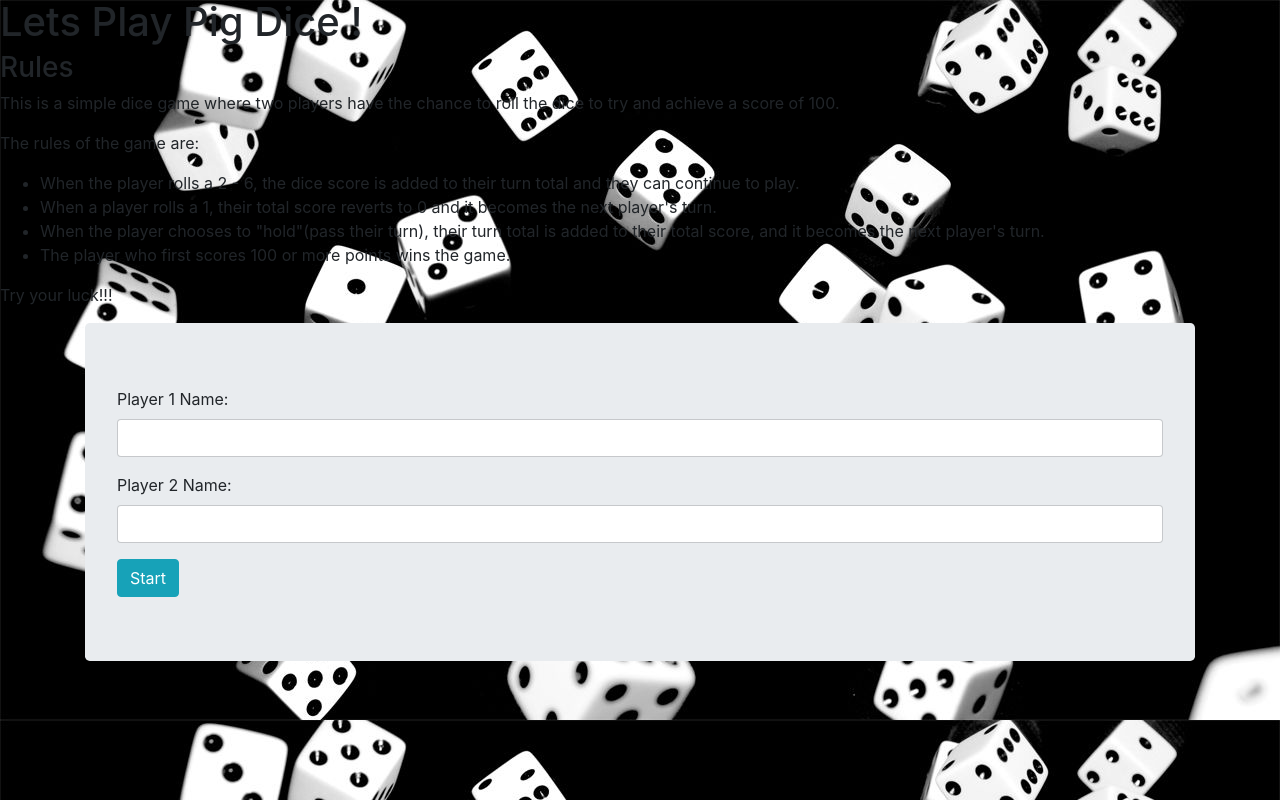
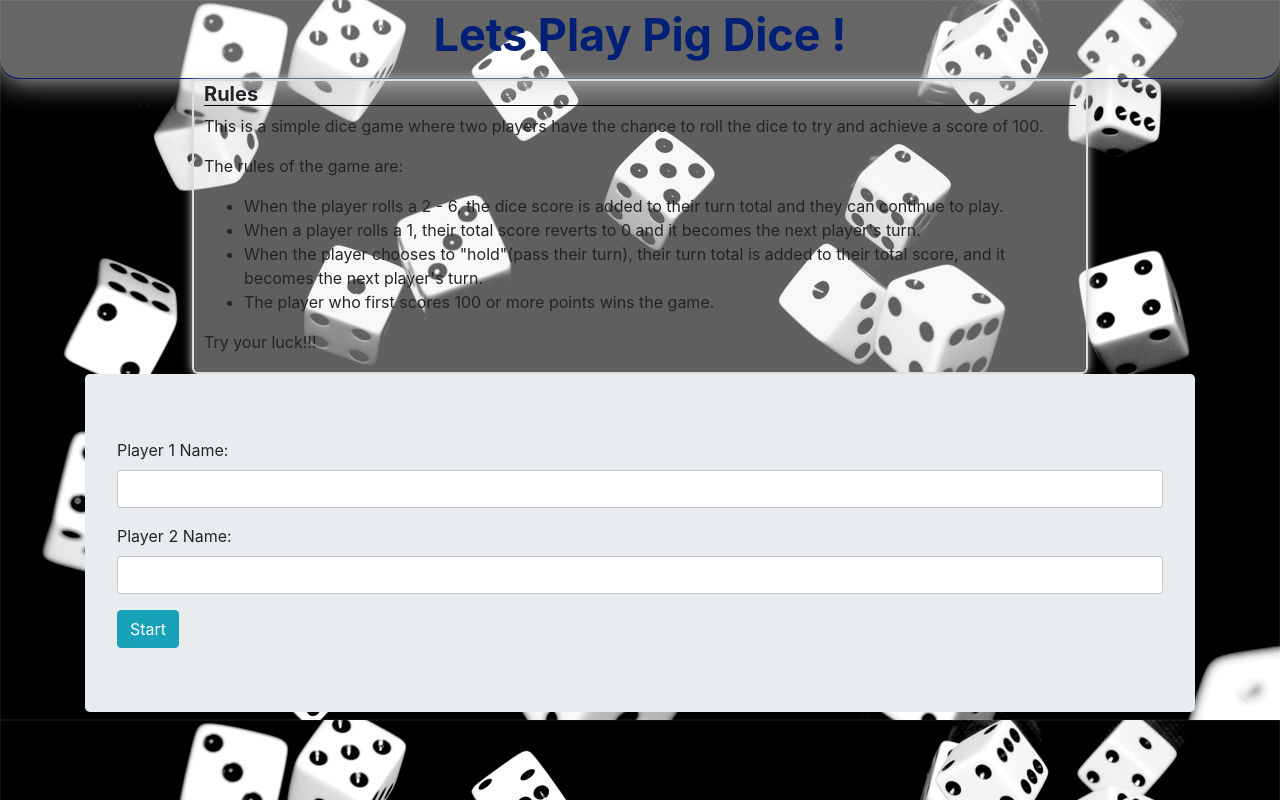
Before and after one commit to missnerea/pigdice, a plain HTML site: page index.html in a window 1280 px wide. Drawn offline with Linux system fonts and the light colour scheme.

```diff
--- a/css/styles.css
+++ b/css/styles.css
@@ -5,3 +5,41 @@
 body {
 background-image: url('../img/B_dice_52qkfisu.jpg');
 }
+
+#header {
+    background-color: rgba(255, 255, 255, 0.4);
+    padding: 10px;
+    margin: 0px;
+    width: 100%;
+    text-align: center;
+        border-radius: 0px 0px 20px 20px;
+    border-bottom: 1px solid #001f75;
+     box-shadow: 0px 0px 30px #ccc;
+}
+
+#header h1 {
+    font-size: 45px;
+    color: #001f75;
+    font-weight: bolder;
+}
+
+#rulesSection {
+    background-color: rgba(238, 238, 238, 0.4);
+    margin: auto;
+    box-shadow: 0px 0px 10px #ccc;
+    padding: 2px 10px 2px 10px;
+    width: 70%;
+    border: 2px solid #ddd;
+    border-radius: 6px;
+    font-size: 16px;
+}
+#rulesHeader {
+    padding: 0px;
+    margin: 0px;
+}
+
+#rules{
+    border-bottom: 1px solid black;
+     font-size: 20px;
+    font-weight: bolder;
+}
```
Also changed, not shown: 1 other file.
